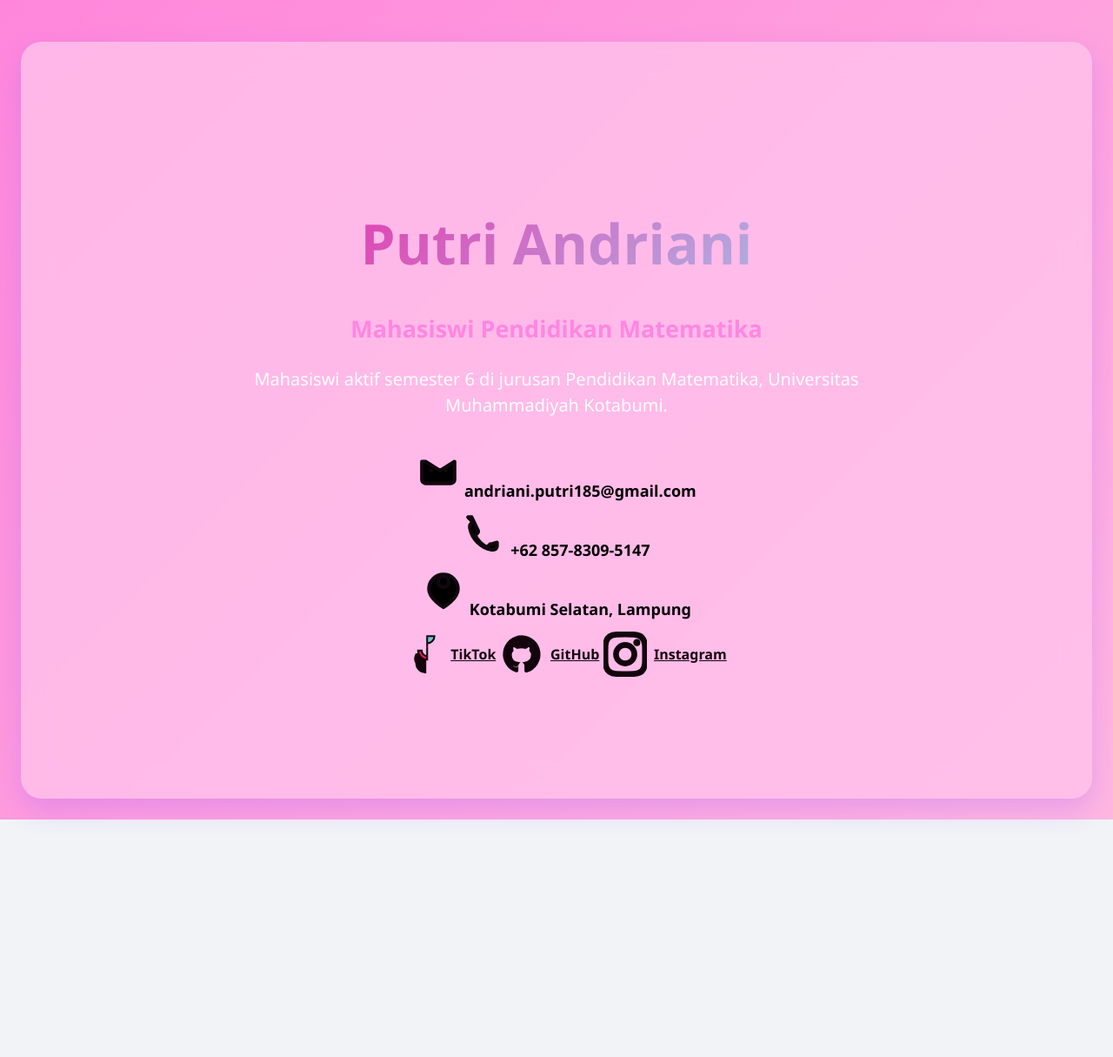
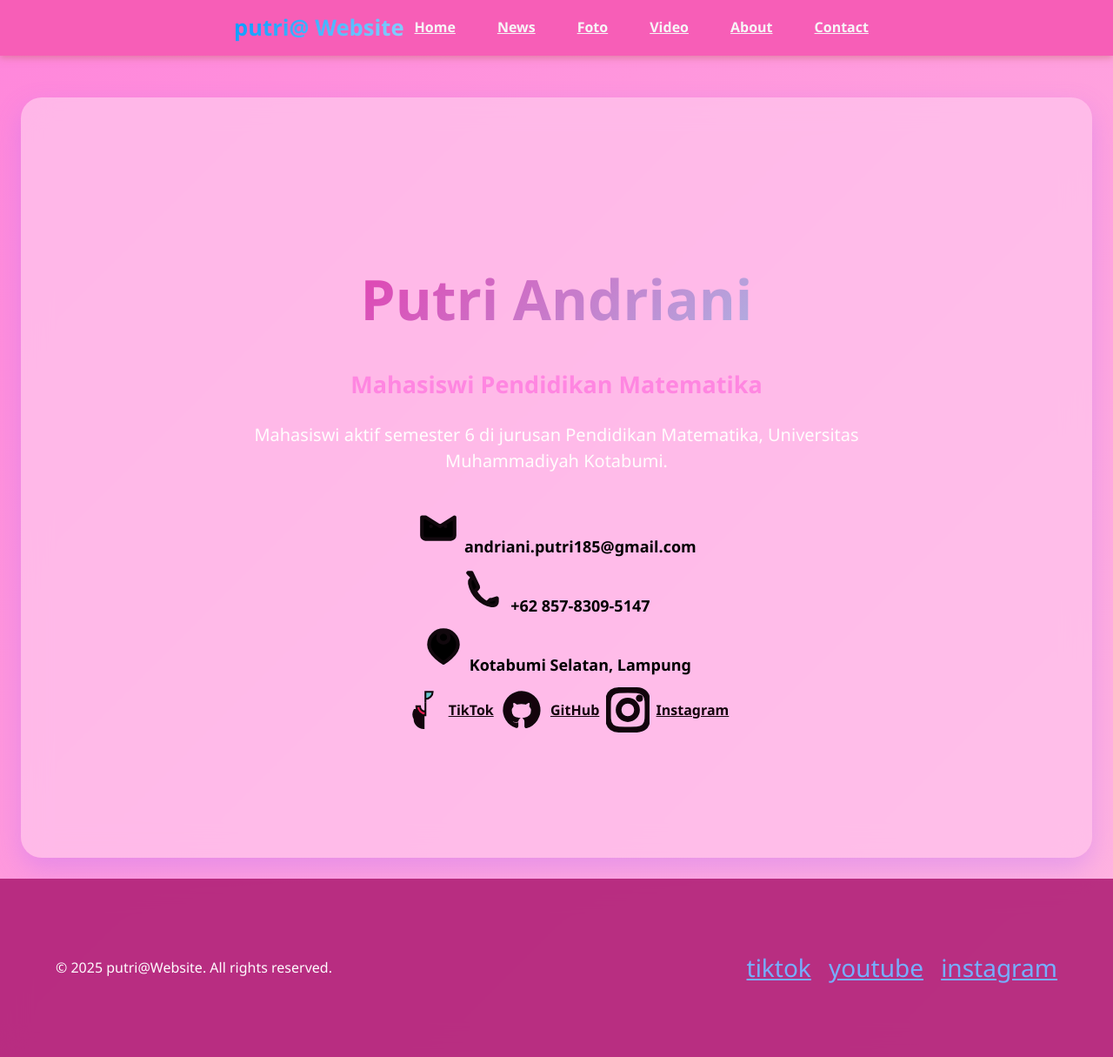
Before and after one commit to Putri018/putri_andriani.website, a plain HTML site: page Contac.html in a window 1280 px wide. Shown: the whole page at 87% size. Before the commit the page ends 942 px from the top, so only its background shows below. Drawn offline with Linux system fonts and the light colour scheme.

Commit message:
Contac.html

```diff
--- a/Contac.html
+++ b/Contac.html
@@ -1,4 +1,23 @@
 <html>
+<head>
+  <title>FI@Website - Home</title>
+  <link href="https://fonts.googleapis.com/icon?family=Material+Icons" rel="stylesheet" />
+  <link rel="stylesheet" href="index.Css" />
+</head>
+<body>
+  <header role="banner" class="header">
+    <div class="container header-container">
+      <a href="index.html" class="brand" aria-label="Ima homepage">putri@ Website</a>
+      <nav role="navigation" aria-label="Primary navigation" class="nav">
+        <a href="index.html" class="nav-link" tabindex="0">Home</a>
+        <a href="news.html" class="nav-link" tabindex="0">News</a>
+        <a href="Galeri foto.html" class="nav-link" tabindex="0">Foto</a>
+        <a href="Galeri video.html" class="nav-link" tabindex="0">Video</a>
+        <a href="About.html" class="nav-link" tabindex="0">About</a>
+        <a href="Contac.html" class="nav-link" tabindex="0">Contact</a>
+      </nav>
+    </div>
+  </header>
 <head>
   <meta charset="UTF-8" />
   <meta name="viewport" content="width=device-width, initial-scale=1.0" />
@@ -69,5 +88,15 @@
       </div>
     </section>
   </main>
+<footer class="footer" role="contentinfo">
+    <div class="container footer-content">
+      <p>&copy; 2025 putri@Website. All rights reserved.</p>
+      <nav aria-label="social media">
+        <a href="https://www.tiktok.com/@_put0?_t=ZS-8xeqzq6wzz8&_r=1" class="social-link" aria-label="Visit Ima Tiktok"><span class="material-icons-outlined">tiktok</span></a>
+        <a href="https://youtube.com/@putriandriani7126?si=QPJ7h_ij22kORLGs" class="social-link" aria-label="Visit Ima youtube"><span class="material-icons-outlined">youtube</span></a>
+        <a href="https://www.instagram.com/_putriandri/profilecard/?igsh=MTk2djRpZmRvZ255NA==" class="social-link" aria-label="Visit Ima Instagram"><span class="material-icons-outlined">instagram</span></a>
+      </nav>
+    </div>
+  </footer>
 </body>
 </html>
```
